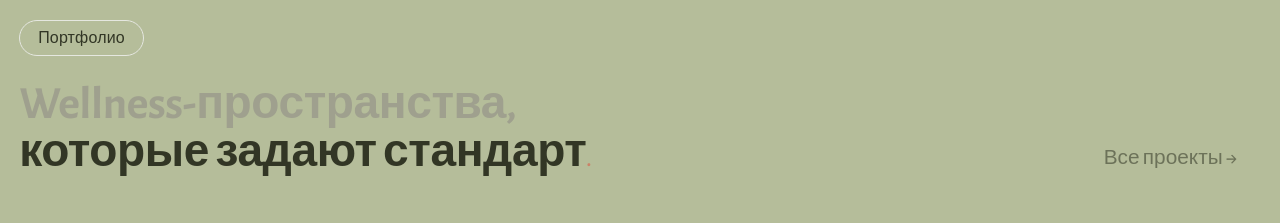
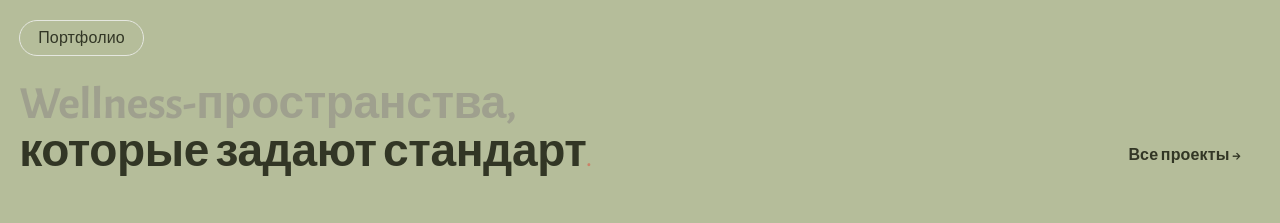
Before and after one commit to digitalcluster25/hws, a React (Vite) app: page / in a window 1280 px wide. Shown: the part 2800-3023 px from the top of the page. Built offline with nearby package versions, Linux system fonts and the light colour scheme.

Commit message:
fix: Все проекты → Button ghost variant

```diff
--- a/src/components/sections/ProjectsSlider.jsx
+++ b/src/components/sections/ProjectsSlider.jsx
@@ -1,6 +1,7 @@
 import { useState, useRef, useEffect, useCallback } from 'react'
 import { motion, useMotionValue, animate, AnimatePresence } from 'framer-motion'
 import { Link } from 'react-router-dom'
+import Button from '../ui/Button'
 import SectionHeader from '../ui/SectionHeader'
 
 const C = { dark: '#323625', mid: '#A2AC89', light: '#B5BD9A', terra: '#CB8268', muted: '#6b7057' }
@@ -196,7 +197,7 @@ export default function ProjectsSlider() {
       <div className="hws-px mb-12" style={{ maxWidth: '1344px', margin: '0 auto 3rem' }}>
         <div style={{ display: 'flex', alignItems: 'flex-end', justifyContent: 'space-between', gap: '2rem' }}>
           <SectionHeader badge="Портфолио" light="Wellness-пространства," dark="которые задают стандарт" />
-          <Link to="/portfolio" className="ps-all" style={{ flexShrink: 0, paddingBottom: '0.2rem' }}>Все проекты →</Link>
+          <Button href="/portfolio" variant="ghost" shadow={false} style={{ flexShrink: 0 }}>Все проекты →</Button>
         </div>
       </div>
 
```
